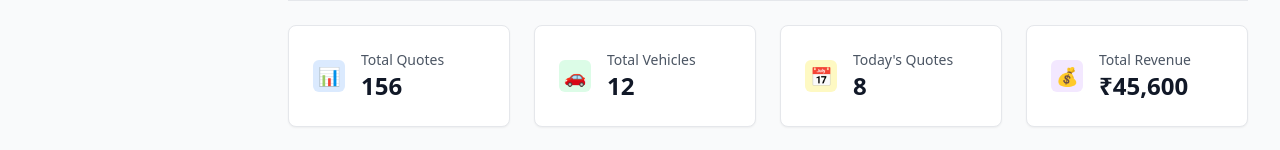
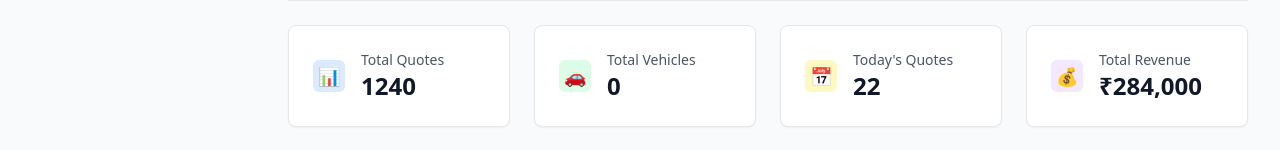
Before and after one commit to Rehan-78690/Vehicle-Booking-System, a Next.js app: page /admin in a window 1280 px wide. Shown: the part 569-719 px from the top of the page. Built offline with nearby package versions, Linux system fonts and the light colour scheme; no server answers; the database is empty.

Commit message:
A few tweaks in admin

```diff
--- a/app/admin/page.js
+++ b/app/admin/page.js
@@ -5,21 +5,33 @@ import Link from 'next/link';
 
 export default function AdminDashboard() {
   const [stats, setStats] = useState({
-    totalQuotes: 0,
+    totalQuotes: 1240,        // Placeholder, fetch from DB later
     totalVehicles: 0,
-    todayQuotes: 0,
-    revenue: 0
+    todayQuotes: 22,          // Placeholder
+    revenue: 284000           // Placeholder
   });
 
-  // Mock data - replace with actual API calls
+  const [loading, setLoading] = useState(true);
+
   useEffect(() => {
-    setStats({
-      totalQuotes: 156,
-      totalVehicles: 12,
-      todayQuotes: 8,
-      revenue: 45600
-    });
+    const fetchVehicles = async () => {
+      try {
+        const res = await fetch('/api/vehicles');
+        if (!res.ok) throw new Error('Failed to fetch vehicles');
+        const vehicles = await res.json();
+        setStats(prev => ({
+          ...prev,
+          totalVehicles: vehicles.length || 0
+        }));
+      } catch (err) {
+        console.error('Vehicle fetch error:', err);
+      } finally {
+        setLoading(false);
+      }
+    };
+    fetchVehicles();
   }, []);
+
 
   const quickActions = [
     { name: 'Add Vehicle', href: '/admin/vehicles/add', icon: '🚗', color: 'bg-blue-500' },
```
